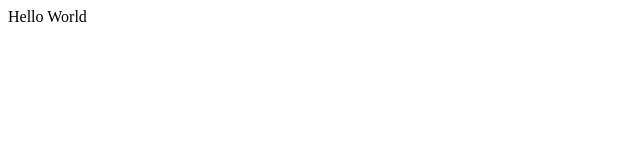
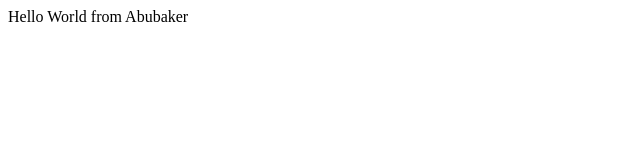
Before and after one commit to a4abubakar/Bootcamp_2020, a plain HTML site: page index.html in a window 1280 px wide. Shown: the whole page, without its empty margins (0-640 px from the left). Drawn offline with Linux system fonts and the light colour scheme.

Commit message:
added name in index.html

```diff
--- a/index.html
+++ b/index.html
@@ -7,7 +7,7 @@
 </head>
 <body>
     <div>
-        Hello World
+        Hello World from Abubaker
     </div>
 </body>
 </html>
```
